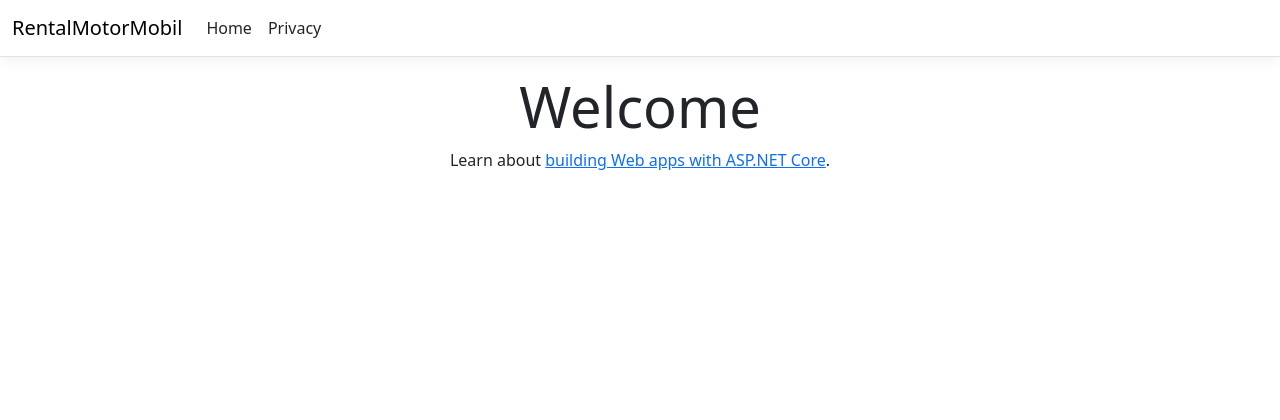
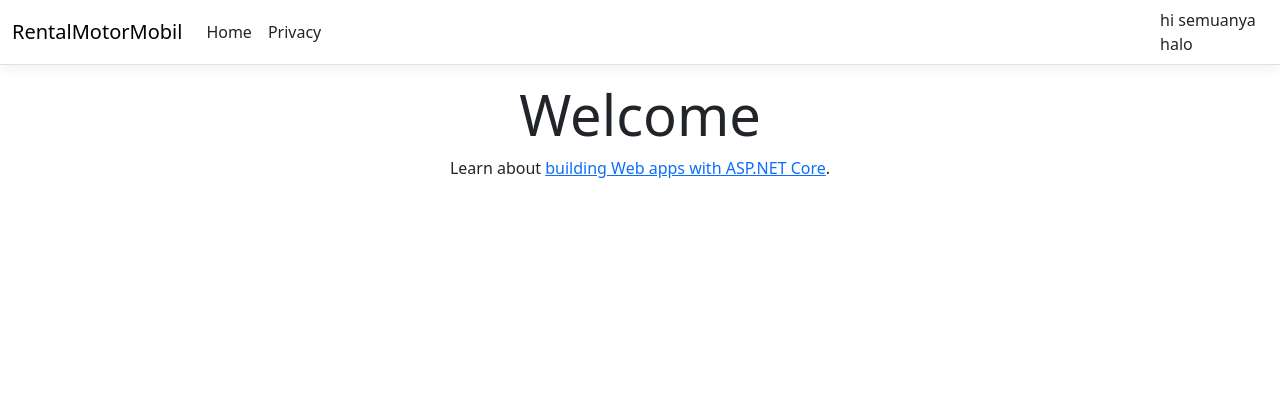
Before and after one commit to ramosotnielLG/.NET-FinalRentMotorMobil, an ASP.NET Core app: page / in a window 1280 px wide. Shown: the top 420 px of the page. Run offline with ASP.NET Core 8, Linux system fonts and the light colour scheme; style sheets or scripts are compiled from the project's sources.

Commit message:
tes tes tes

```diff
--- a/Views/Shared/_Layout.cshtml
+++ b/Views/Shared/_Layout.cshtml
@@ -29,6 +29,9 @@
                     </ul>
                 </div>
             </div>
+            <p1>
+                hi semuanya halo
+            </p1>
         </nav>
     </header>
     <div class="container">
```
